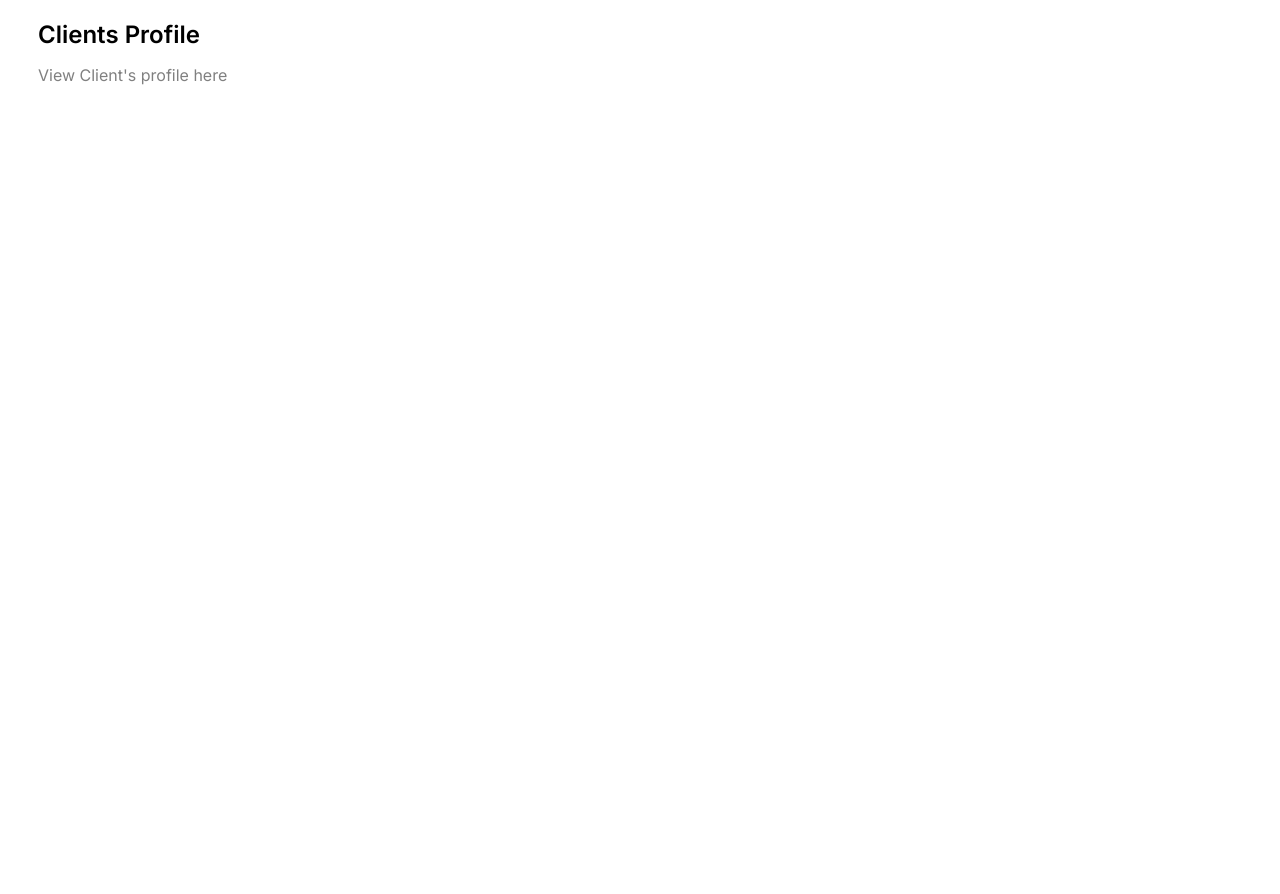
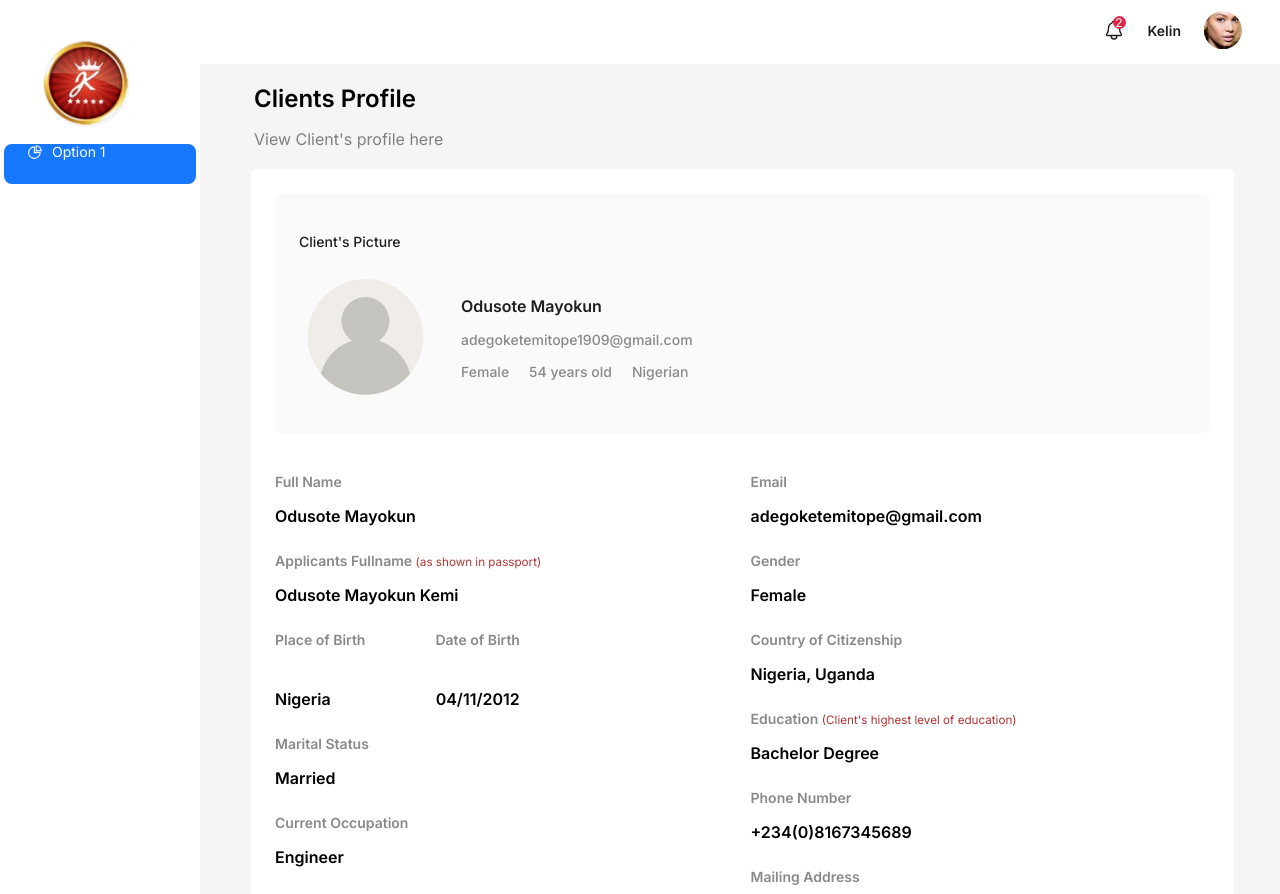
Before and after one commit to siccoo/tezza-test, a React (Create React App) app: page /clients-profile in a window 1280 px wide. Shown: the top 894 px of the page. Before the commit the page ends 800 px from the top, so only its background shows below. Built offline with nearby package versions, Linux system fonts and the light colour scheme.

Commit message:
updates on Clients, ClientsProfile, folders

```diff
--- a/src/index.css
+++ b/src/index.css
@@ -234,7 +234,7 @@ ul {
 .client_content .p-over {
   font-weight: 700;
   font-family: "Open Sans";
-  margin-top: 60px;
+  margin-top: 40px;
   margin-bottom: 30px;
 }
 
@@ -336,7 +336,7 @@ ul {
   margin-top: -25px;
   padding: 12px 20px;
   border-radius: 8px;
-  color: #fff;
+  color: #fff !important;
   font-family: "Inter";
   font-weight: 500;
 }
@@ -363,3 +363,48 @@ td.ant-table-cell-row-hover {
 td.ant-table-cell-row-hover:first-child {
   border-left: 2px solid #ddaa33;
 }
+
+/* CLIENTS PROFILE SCREEN */
+.p_clientsProfile {
+  color: #808080;
+  font-size: 16px;
+  font-weight: normal;
+  font-family: "Inter";
+  margin-bottom: 50px;
+}
+
+.clientProfile_card p {
+  font-weight: 500;
+  font-size: 14px;
+  font-family: 'Inter';
+}
+
+.text_info {
+  font-weight: 500;
+  font-size: 14px;
+  font-family: 'Inter';
+  color: #898989;
+}
+
+.email, .personal-info {
+  margin-top: 10px;
+}
+
+.clients_data {
+  padding-bottom: 10px;
+}
+
+.clients_data span {
+    /* margin-bottom: 5px; */
+    font-size: 14px;
+    font-family: "Inter";
+    font-weight: 600;
+    color: #898989;
+}
+
+.clients_data p {
+  /* margin-bottom: 5px; */
+  font-family: "Inter"; font-size: 16px;
+  font-weight: 600;
+  color: #000;
+}
--- a/src/pages/Clients/index.jsx
+++ b/src/pages/Clients/index.jsx
@@ -98,6 +98,7 @@ const Clients = () => {
           marginRight: 30,
           minHeight: 550,
           background: colorBgContainer,
+          borderRadius: 5,
         }}
       >
         <div className="workspace_container">
@@ -106,9 +107,9 @@ const Clients = () => {
             placeholder="Search by name, email..."
             className="work_input"
           />
-          <button className="work_btn" type="submit">
+          <a href="/clients-profile" className="work_btn" type="submit">
             Add new Client
-          </button>
+          </a>
         </div>
         <br />
         <div>
--- a/src/pages/ClientsProfile/index.jsx
+++ b/src/pages/ClientsProfile/index.jsx
@@ -1,9 +1,21 @@
-import React from 'react'
+import React from "react";
+import SidebarLayout from "../../components/Sidebar";
+import UserIcon from "../../assets/images/profileAvatar.png";
+
+import { theme, Card, Row, Col, Typography } from "antd";
+
+// import { UserOutlined } from "@ant-design/icons";
+
+const { Text } = Typography;
 
 const ClientsProfile = () => {
+  const {
+    token: { colorBgContainer },
+  } = theme.useToken();
   return (
     <>
-         <div
+      <SidebarLayout>
+        <div
           style={{
             marginTop: 40,
             marginBottom: -30,
@@ -11,11 +23,180 @@ const ClientsProfile = () => {
         >
           <div style={{ marginLeft: 38 }}>
             <h1 className="h1_welcome">Clients Profile</h1>
-            <p className="p_welcome">View Client's profile here</p>
+            <p className="p_clientsProfile">View Client's profile here</p>
           </div>
         </div>
+        <div
+          style={{
+            padding: 24,
+            marginLeft: 35,
+            marginRight: 30,
+            minHeight: 600,
+            background: colorBgContainer,
+            borderRadius: 5,
+          }}
+        >
+          <div>
+            <Card
+              bordered={true}
+              style={{
+                border: "none",
+                backgroundColor: "#FAFAFA",
+                marginBottom: 20,
+              }}
+              className="clientProfile_card"
+            >
+              <div>
+                <p>Client's Picture</p>
+              </div>
+              <div style={{ display: "flex", alignItems: "center" }}>
+                <div>
+                  <img
+                    src={UserIcon}
+                    alt="user"
+                    style={{ maxWidth: "100%", height: "auto" }}
+                  />
+                  {/* <Avatar size={100} icon={<UserOutlined />} /> */}
+                </div>
+                <div style={{ marginLeft: "30px" }}>
+                  {" "}
+                  {/* Adjust margin for spacing */}
+                  <div>
+                    <Text strong style={{ fontFamily: "Inter", fontSize: 16 }}>
+                      Odusote Mayokun{" "}
+                    </Text>
+                  </div>
+                  <div className="email">
+                    <Text className="text_info">
+                      adegoketemitope1909@gmail.com
+                    </Text>
+                  </div>
+                  <div className="personal-info">
+                    <Text className="text_info" style={{ marginRight: 20 }}>
+                      Female
+                    </Text>
+                    <Text className="text_info" style={{ marginRight: 20 }}>
+                      54 years old
+                    </Text>
+                    <Text className="text_info">Nigerian</Text>
+                  </div>
+                </div>
+              </div>
+            </Card>
+          </div>
+
+          <div>
+            <Row gutter={16}>
+              <Col span={12}>
+                {/* Content for the left column */}
+                <div
+                  style={{ paddingLeft: 0, paddingRight: 20, paddingTop: 20 }}
+                >
+                  <div className="clients_data">
+                    <span>Full Name</span>
+                    <p>Odusote Mayokun</p>
+                  </div>
+
+                  <div className="clients_data">
+                    <span>
+                      Applicants Fullname{" "}
+                      <small style={{ color: "#B23331", fontWeight: "normal" }}>
+                        (as shown in passport)
+                      </small>
+                    </span>
+                    <p>Odusote Mayokun Kemi</p>
+                  </div>
+
+                  <div className="clients_data">
+                    <div style={{ display: "flex" }}>
+                      <span>Place of Birth</span>
+                      <span style={{ paddingLeft: 70 }}>Date of Birth</span>
+                    </div>
+                    <div style={{ display: "flex" }}>
+                      <p>Nigeria</p>
+                      <p style={{ paddingLeft: 105 }}>04/11/2012</p>
+                    </div>
+                  </div>
+
+                  <div className="clients_data">
+                    <span>Marital Status</span>
+                    <p>Married</p>
+                  </div>
+
+                  <div className="clients_data">
+                    <span>Current Occupation</span>
+                    <p>Engineer</p>
+                  </div>
+
+                  <div className="clients_data">
+                    <span>Residential Address</span>
+                    <p>
+                      No 2, Oloro Street Bank Olodo, Ibadan, Oyo State, <br />
+                      Nigeria
+                    </p>
+                  </div>
+
+                  <div className="clients_data">
+                    <span>Country of Interest</span>
+                    <p>Iceland</p>
+                  </div>
+                </div>
+              </Col>
+              <Col span={12}>
+                {/* Content for the right column */}
+                <div
+                  style={{ paddingLeft: 0, paddingRight: 20, paddingTop: 20 }}
+                >
+                  <div className="clients_data">
+                    <span>Email</span>
+                    <p>adegoketemitope@gmail.com</p>
+                  </div>
+
+                  <div className="clients_data">
+                    <span>Gender</span>
+                    <p>Female</p>
+                  </div>
+
+                  <div className="clients_data">
+                    <span>Country of Citizenship</span>
+                    <p>Nigeria, Uganda</p>
+                  </div>
+
+                  <div className="clients_data">
+                    <span>
+                      Education{" "}
+                      <small style={{ color: "#B23331", fontWeight: "normal" }}>
+                        (Client's highest level of education)
+                      </small>
+                    </span>
+                    <p>Bachelor Degree</p>
+                  </div>
+
+                  <div className="clients_data">
+                    <span>Phone Number</span>
+                    <p>+234(0)8167345689</p>
+                  </div>
+
+                  <div className="clients_data">
+                    <span>Mailing Address</span>
+                    <p>
+                      No 2, Oloro Street Bank Olodo, Ibadan, Oyo State, <br />
+                      Nigeria{" "}
+                    </p>
+                  </div>
+
+                  <div className="clients_data">
+                    <span>Purpose of Traveling</span>
+                    <p>Trading</p>
+                  </div>
+                </div>
+              </Col>
+            </Row>
+          </div>
+        </div>
+      </SidebarLayout>
     </>
-  )
-}
+  );
+};
 
-export default ClientsProfile
+export default ClientsProfile;
```
Also changed, not shown: src/assets/images/profileAvatar.png (added).
